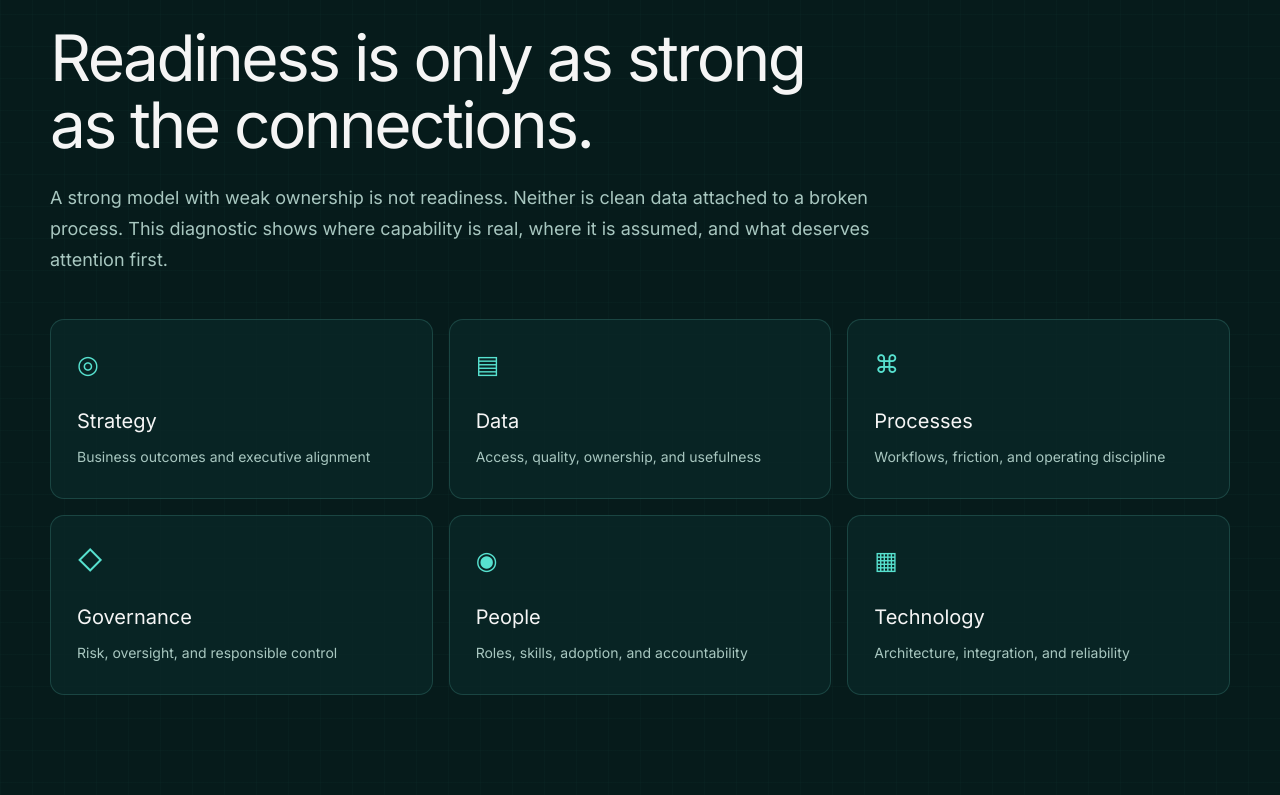
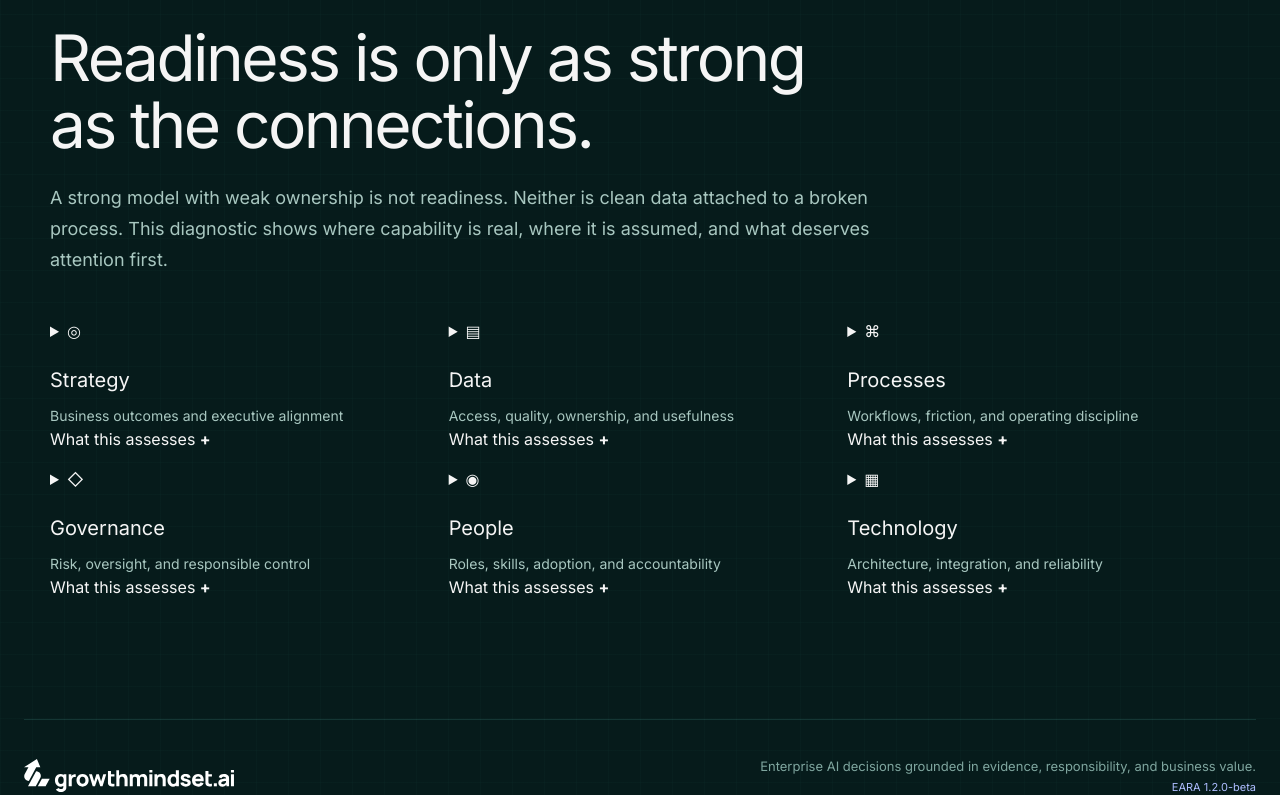
Before and after one commit to MattymBaylor/gms-website-3.0-perplexity, a Next.js app: page /eara in a window 1280 px wide. Shown: the part 2002-2797 px from the top of the page. Built offline with nearby package versions, Linux system fonts and the light colour scheme.

Commit message:
Add EARA dimension context and market benchmark

```diff
--- a/app/eara/page.tsx
+++ b/app/eara/page.tsx
@@ -10,6 +10,7 @@ type Dimension = {
   name: string;
   icon: string;
   note: string;
+  detail: string;
   questions: string[];
   roadmap: {
     objective: string;
@@ -23,6 +24,7 @@ const dimensions: Dimension[] = [
     name: "Strategy",
     icon: "◎",
     note: "Business outcomes and executive alignment",
+    detail: "Tests whether AI priorities are tied to measurable outcomes, realistic lifecycle costs, and executives empowered to make investment tradeoffs.",
     questions: [
       "The business outcomes we expect AI to improve are explicitly documented.",
       "An executive sponsor is accountable for enterprise AI outcomes—not merely technology delivery.",
@@ -45,6 +47,7 @@ const dimensions: Dimension[] = [
     name: "Data",
     icon: "▤",
     note: "Access, quality, ownership, and usefulness",
+    detail: "Examines whether priority data is accessible, trustworthy, governed, and fit for the business decisions or workflows AI will support.",
     questions: [
       "Critical data assets are inventoried and have accountable business owners.",
       "Data quality is measured at the source using agreed standards and thresholds.",
@@ -67,6 +70,7 @@ const dimensions: Dimension[] = [
     name: "Processes",
     icon: "⌘",
     note: "Workflows, friction, and operating discipline",
+    detail: "Determines whether work is understood and redesigned before automation—including handoffs, exceptions, human judgment, escalation, and measurable performance.",
     questions: [
       "Priority workflows are mapped end to end across teams, systems, decisions, and handoffs.",
       "Customer friction, cycle time, rework, failure demand, and bottlenecks are quantified.",
@@ -89,6 +93,7 @@ const dimensions: Dimension[] = [
     name: "Governance",
     icon: "◇",
     note: "Risk, oversight, and responsible control",
+    detail: "Evaluates whether risk tiers, decision rights, human oversight, vendor controls, incident response, and auditability operate in practice—not only on paper.",
     questions: [
       "Enterprise policies define acceptable, restricted, and prohibited AI uses.",
       "AI initiatives are classified by risk before development or procurement begins.",
@@ -111,6 +116,7 @@ const dimensions: Dimension[] = [
     name: "People",
     icon: "◉",
     note: "Roles, skills, adoption, and accountability",
+    detail: "Assesses whether roles, skills, incentives, change ownership, and workforce participation can turn an AI deployment into sustained adoption.",
     questions: [
       "Roles and decision rights for AI strategy, delivery, risk, operations, and adoption are clear.",
       "Leaders can explain why the organization is using AI and what will not be delegated to it.",
@@ -133,6 +139,7 @@ const dimensions: Dimension[] = [
     name: "Technology",
     icon: "▦",
     note: "Architecture, integration, and reliability",
+    detail: "Reviews whether architecture integrates securely, remains observable and resilient, supports rollback, and can adapt as models, vendors, and requirements change.",
     questions: [
       "A target AI architecture defines how models, agents, data, systems, identity, and controls interact.",
       "Priority business systems expose stable, secure integration paths and reliable interfaces.",
@@ -152,7 +159,7 @@ const dimensions: Dimension[] = [
   },
 ];
 
-const EARA_VERSION = "1.1.0-beta";
+const EARA_VERSION = "1.2.0-beta";
 
 const ratingScale = [
   { value: 1, label: "Not in place", short: "Absent" },
@@ -334,6 +341,15 @@ export default function Home() {
           </div>
         </section>
 
+        <section className="benchmark-strip" aria-label="External enterprise AI benchmark">
+          <div><span>External market context</span><strong>Nearly two-thirds</strong></div>
+          <p>of organizations have not yet begun scaling AI across the enterprise.</p>
+          <div className="benchmark-source">
+            <a href="https://www.mckinsey.com/capabilities/quantumblack/our-insights/the-state-of-ai" target="_blank" rel="noreferrer">McKinsey, State of AI 2025 ↗</a>
+            <small>Directional context only. External surveys do not map directly to EARA scores.</small>
+          </div>
+        </section>
+
         <section className="results-grid">
           <article className="radar-card">
             <div className="card-heading"><div><p className="eyebrow">Readiness profile</p><h2>Six connected capabilities</h2></div><span>{overallScore}</span></div>
@@ -372,7 +388,7 @@ export default function Home() {
           <div className="roadmap-intro"><div><p className="eyebrow">Prioritized roadmap</p><h2>Start where weakness constrains value.</h2></div><p>{uniformProfile ? "All six dimensions scored equally. This sequence is a starting hypothesis—not a proven priority—and should be validated with leadership input and operating evidence." : "The roadmap sequences your three lowest-scoring dimensions. These are not three unrelated projects; each move should make the next one safer and more valuable."}</p></div>
           <div className="priority-stack">
             {ranked.slice(0, 3).map((priority, index) => (
-              <article className="priority-card" key={priority.key}>
+              <article className={`priority-card priority-${index + 1}`} key={priority.key}>
                 <div className="priority-header"><span>Priority {index + 1}</span><div><h3>{priority.name}</h3><p>{priority.roadmap.objective}</p></div><strong>{priority.score}</strong></div>
                 <div className="timeline-actions">
                   {priority.roadmap.actions.map((action, actionIndex) => <div key={action}><span>{["Days 1–30", "Days 31–60", "Days 61–90"][actionIndex]}</span><p>{action}</p></div>)}
@@ -395,7 +411,7 @@ export default function Home() {
       <BrandHeader onHome={returnHome} />
       <section className="hero" id="top">
         <div className="hero-copy">
-          <p className="eyebrow">Enterprise AI Readiness Assessment <span className="version-badge">Beta v1.1</span></p>
+          <p className="eyebrow">Enterprise AI Readiness Assessment <span className="version-badge">Beta v1.2</span></p>
           <h1>Know where to begin before investing further in enterprise AI.</h1>
           <p className="hero-lede">A confidential, evidence-led diagnostic for CIOs and executive teams. Assess six connected dimensions, expose the constraints most likely to derail value, and receive a prioritized 90-day decision roadmap.</p>
           <p className="positioning-line">Not a software selector. Not a compliance certification. A decision diagnostic for executive teams.</p>
@@ -439,7 +455,19 @@ export default function Home() {
       <section className="framework-section" id="framework">
         <p className="eyebrow">One system, six lenses</p><h2>Readiness is only as strong as the connections.</h2>
         <p className="section-intro">A strong model with weak ownership is not readiness. Neither is clean data attached to a broken process. This diagnostic shows where capability is real, where it is assumed, and what deserves attention first.</p>
-        <div className="framework-grid">{dimensions.map((dimension) => <article key={dimension.name}><span>{dimension.icon}</span><h3>{dimension.name}</h3><p>{dimension.note}</p></article>)}</div>
+        <div className="framework-grid">
+          {dimensions.map((dimension) => (
+            <details className="framework-card" key={dimension.name}>
+              <summary>
+                <span className="framework-icon" aria-hidden="true">{dimension.icon}</span>
+                <h3>{dimension.name}</h3>
+                <p>{dimension.note}</p>
+                <span className="framework-prompt">What this assesses <b aria-hidden="true">+</b></span>
+              </summary>
+              <p className="framework-detail">{dimension.detail}</p>
+            </details>
+          ))}
+        </div>
       </section>
 
       <footer><img src="/eara/growthmindset-logo-white.svg" alt="growthmindset.ai" /><p>Enterprise AI decisions grounded in evidence, responsibility, and business value.<br /><span className="footer-version">EARA {EARA_VERSION}</span></p></footer>
```
